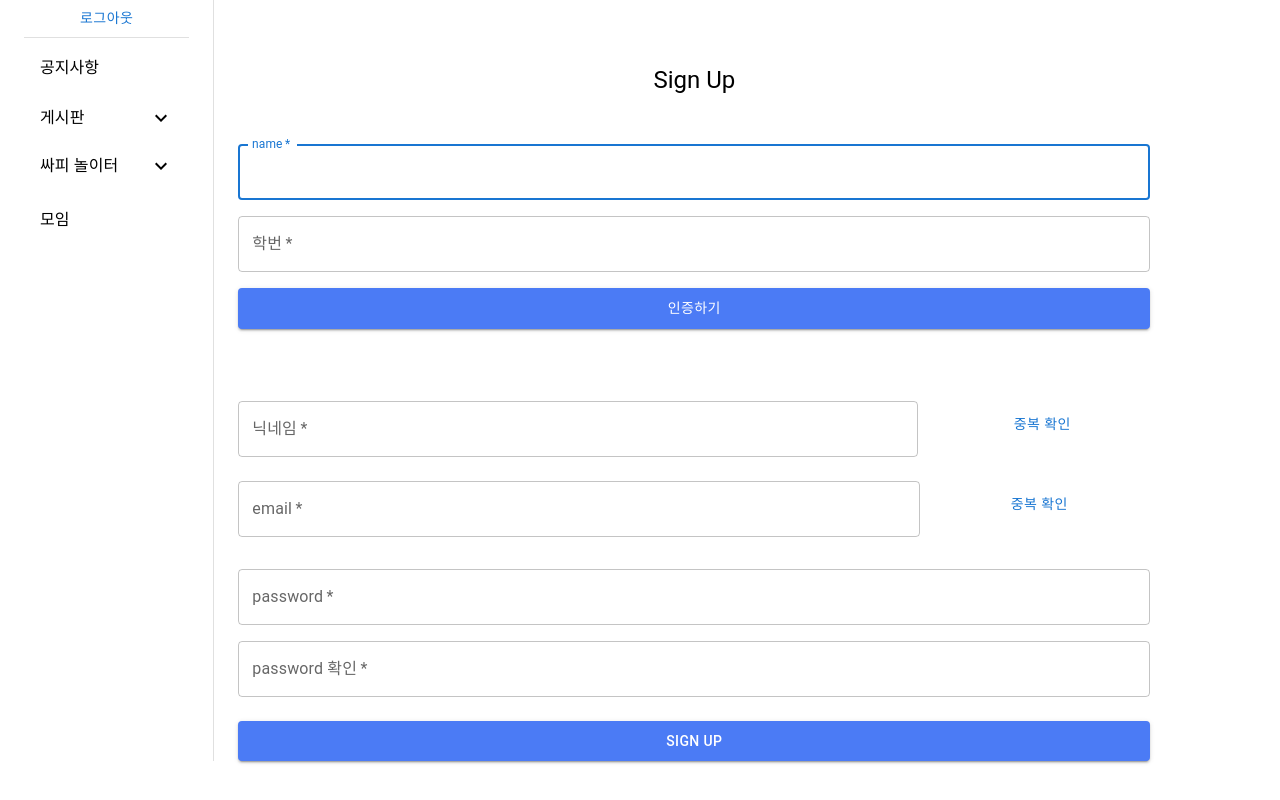
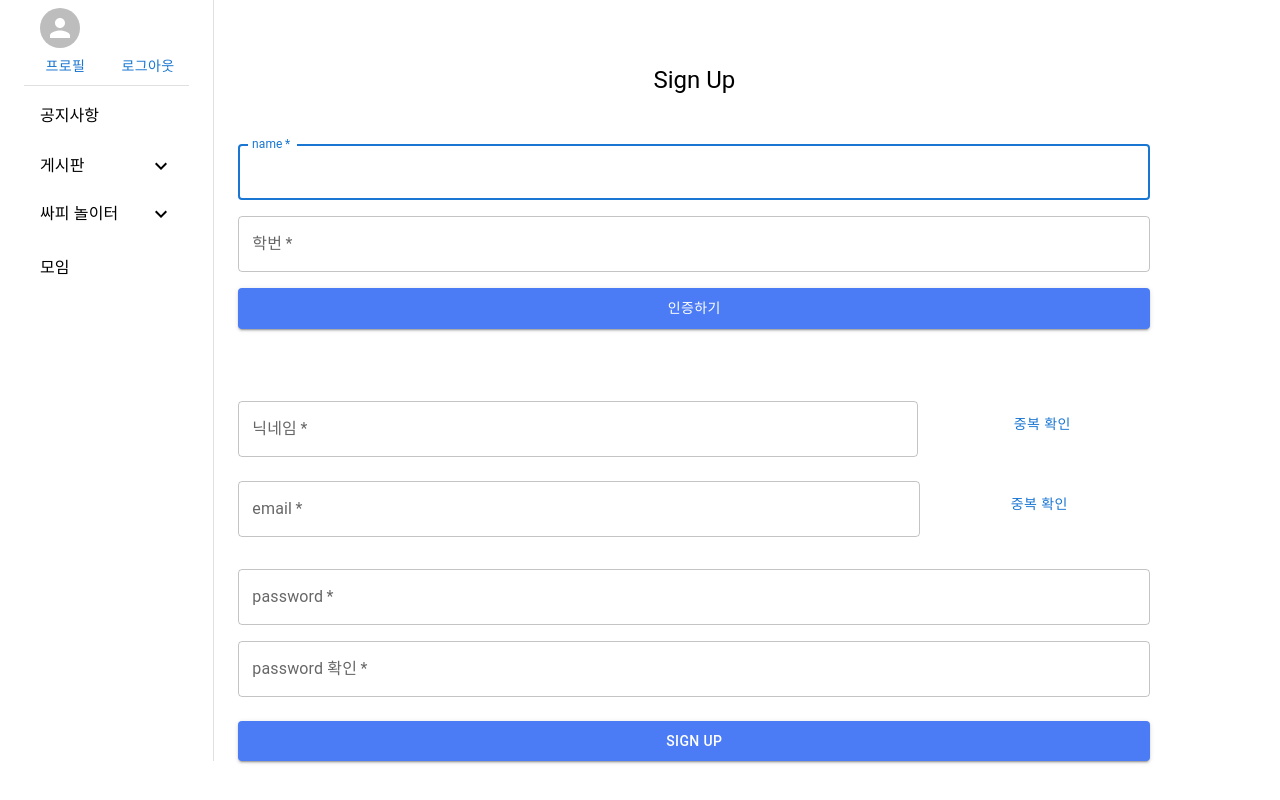
Before and after one commit to Eonyong/ssayeon, a React (Create React App) app in the folder frontend/: page /auth/join in a window 1280 px wide. Built offline with nearby package versions, Linux system fonts and the light colour scheme; no server answers; sample sign-in values are in the browser's storage.

Commit message:
:sparkles: feat: 로그인 시 사이드바 프로필 카드 출력 및 프로필 페이지 이동 버튼

```diff
--- a/frontend/src/App.js
+++ b/frontend/src/App.js
@@ -50,6 +50,7 @@ function App() {
       </BrowserRouter>
     </div>
   );
+
 }
 
 export default App;
--- a/frontend/src/components/common/Sidebar.js
+++ b/frontend/src/components/common/Sidebar.js
@@ -1,7 +1,7 @@
-import React from 'react';
+import React, { useState } from 'react';
 import { useDispatch, useSelector } from 'react-redux';
 import { Link, useNavigate } from 'react-router-dom';
-import { Box, Button, Container, Divider } from '@mui/material';
+import { Avatar, Box, Button, Card, CardContent, Container, Divider, Typography } from '@mui/material';
 import { Collapse, List, ListItemButton, ListItemText } from '@mui/material';
 import { ExpandMore, ExpandLess } from '@mui/icons-material';
 import { logout } from '../../user/auth';
@@ -11,8 +11,21 @@ function SideBar() {
   const { isLoggedIn } = useSelector((state) => state.auth);
   const dispatch = useDispatch();
 
+  const userItems = JSON.parse(localStorage.getItem('user'));
+
+  const [User, setUser] = useState({
+    class_id: userItems ? userItems.class_id: '',
+    company: userItems ? userItems.company: '',
+    email: userItems ? userItems.email: '',
+    id: userItems ? userItems.id: 0,
+    name: userItems ? userItems.name: '',
+    nickname: userItems ? userItems.nickname: '',
+    picture: userItems ? userItems.picture: '',
+    tech_stacks: userItems ? userItems.tech_stacks: [],
+  });
+
   // 게시판 드롭다운 기능
-  const [openBoards, setOpenBoards] = React.useState(false);
+  const [openBoards, setOpenBoards] = useState(false);
   const handleBoardsClick = () => {
     setOpenBoards(!openBoards);
   };
@@ -27,14 +40,32 @@ function SideBar() {
     <Container>
       {
         isLoggedIn ?
-        <>
-          <Button onClick={() => {
-            dispatch(logout());
-            navigate(0);
-          }}>
-            로그아웃
-          </Button>
-        </>
+        <Box mt={1}>
+            <Box sx={{ display: 'flex', flexDirection: {md:'column', lg:'row'}, alignContent: 'center' }}>
+              <Avatar src={ User.picture } sx={{ alignSelf: 'center', mx:2 }} />
+              <CardContent sx={{ flex: '1 0 auto' }}>
+                <Typography component="div" variant="h6">
+                  {User.nickname}
+                </Typography>
+                <Typography variant="subtitle2" color="text.secondary">
+                  {User.company}
+                </Typography>
+              </CardContent>
+            </Box>
+            <Box sx={{ display: 'flex wrap', flexDirection: {md:'column', lg:'row'}}}>
+              <Button onClick={() => {
+                navigate('/profile', {state: {id: User.id}});
+              }} sx={{width:{md:'100%', lg:'50%'}}}>
+                프로필
+              </Button>
+              <Button onClick={() => {
+                dispatch(logout());
+                navigate(0);
+              }} sx={{width:{md:'100%', lg:'50%'}}}>
+                로그아웃
+              </Button>
+            </Box>
+        </Box>
         :
         <Box orientation='vertical' sx={{ width: '100%', my:3 }}>
           <Link to='/auth/login'>
--- a/frontend/src/services/auth.service.js
+++ b/frontend/src/services/auth.service.js
@@ -50,11 +50,19 @@ const userProfile = () => {
   .catch(e => console.log(e));
 }
 
-const profileEdit = (data) => {
+const form = new FormData();
+const profileEdit = (userData) => {
   const token = localStorage.getItem('token');
-  const headers = {Authorization: `Bearer ${token}`};
-  console.log(`api/user/${data['id']}`, 'profile');
-  return axios.put(API_BASE_URL, + `api/user/${data['id']}`, { headers:headers, data:data })
+
+  for (var user in userData) {
+    form.append(user, userData[user])
+  };
+  console.log(form);
+
+  return axios.patch(`${API_BASE_URL}api/user/${userData['id']}`, form,
+  {
+    headers: {'Authorization': `Bearer ${token}`}
+  })
   .then(res => console.log(res))
   .catch(e => console.log(e));
 }
--- a/frontend/src/user/auth.js
+++ b/frontend/src/user/auth.js
@@ -65,9 +65,9 @@ export const userProfile = createAsyncThunk(
 
 export const profileEdit = createAsyncThunk(
   'user/edit',
-  async (values, thunkAPI) => {
+  async (userData, thunkAPI) => {
     try {
-      const res = await AuthService.profileEdit(values);
+      const res = await AuthService.profileEdit(userData);
       return res.data;
     } catch (e) {
       const message = (e.response && e.response.data && e.response.data.message) ||
```
